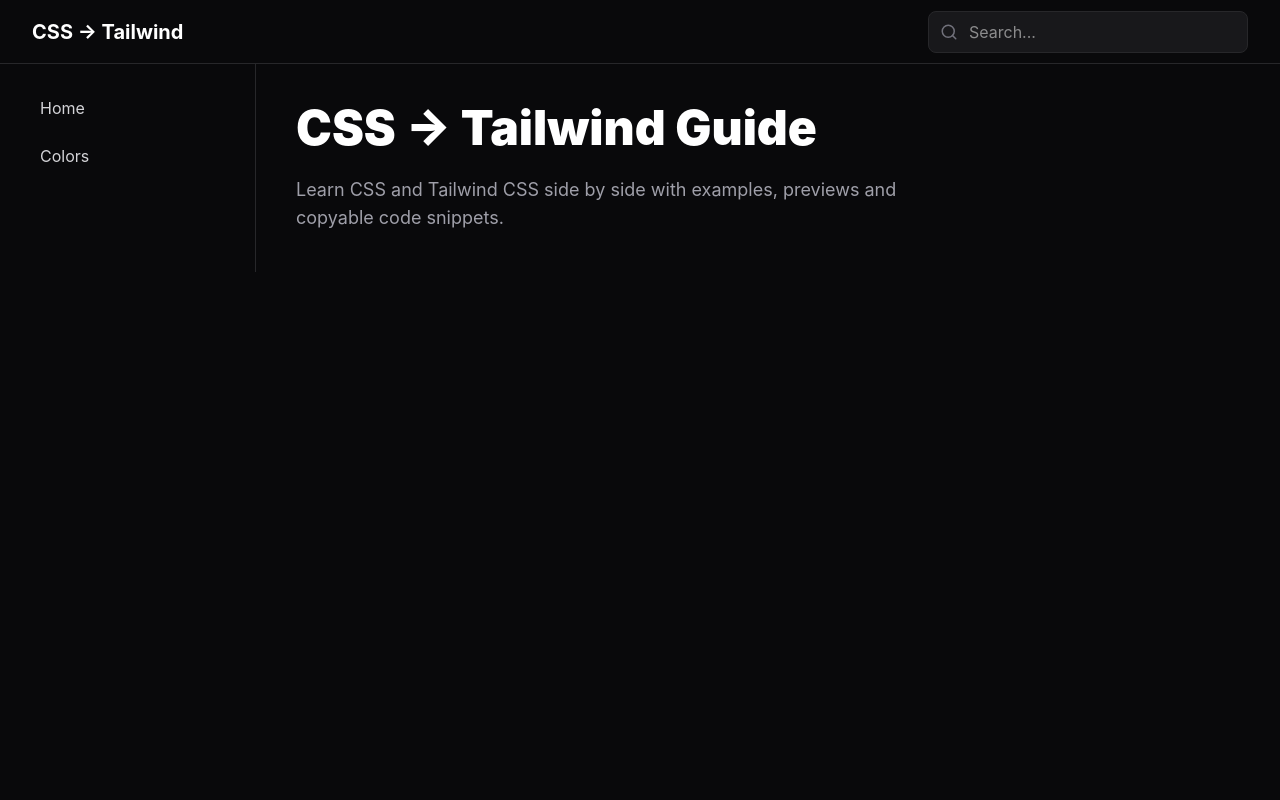
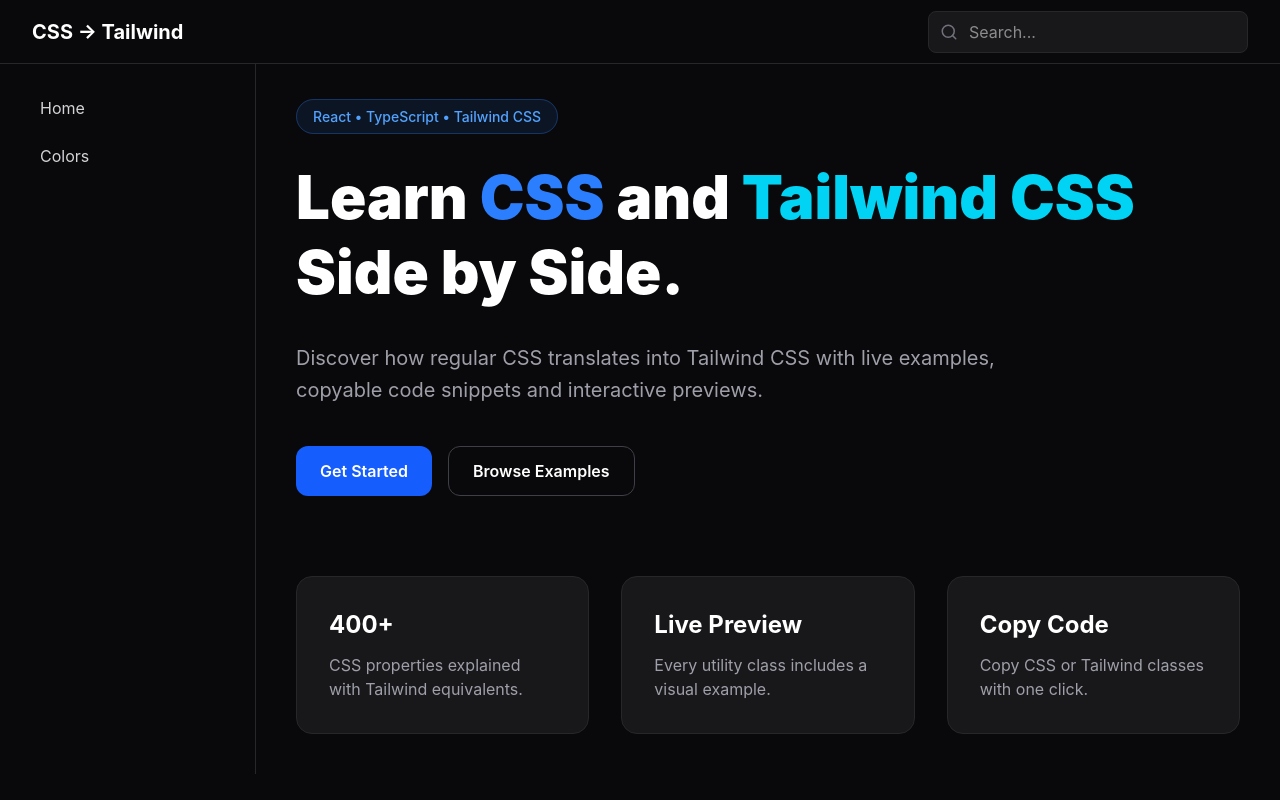
Before and after one commit to itzmitto/css-tailwind-guide, a React (Vite) app: page / in a window 1280 px wide. Built offline with nearby package versions, Linux system fonts and the light colour scheme.

Commit message:
home pagina gemaakt

```diff
--- a/src/pages/Home.tsx
+++ b/src/pages/Home.tsx
@@ -3,13 +3,60 @@
 export default function Home() {
     return (
         <Layout>
-            <h1 className="text-5xl font-black">
-                CSS → Tailwind Guide
-            </h1>
+            <section className="max-w-6xl">
+                <span className="rounded-full border border-blue-500/30 bg-blue-500/10 px-4 py-2 text-sm font-medium text-blue-400">
+                    React • TypeScript • Tailwind CSS
+                </span>
 
-            <p className="mt-6 max-w-2xl text-lg text-zinc-400">
-                Learn CSS and Tailwind CSS side by side with examples, previews and copyable code snippets.
-            </p>
+                <h1 className="mt-8 text-6xl font-black leading-tight">
+                    Learn
+                    <span className="text-blue-500"> CSS </span>
+                    and
+                    <span className="text-cyan-400"> Tailwind CSS</span>
+                    <br />
+                    Side by Side.
+                </h1>
+
+                <p className="mt-8 max-w-3xl text-xl leading-8 text-zinc-400">
+                    Discover how regular CSS translates into Tailwind CSS with live
+                    examples, copyable code snippets and interactive previews.
+                </p>
+
+                <div className="mt-10 flex gap-4">
+                    <button className="rounded-xl bg-blue-600 px-6 py-3 font-semibold transition hover:bg-blue-500">
+                        Get Started
+                    </button>
+
+                    <button className="rounded-xl border border-zinc-700 px-6 py-3 font-semibold transition hover:border-zinc-500 hover:bg-zinc-900">
+                        Browse Examples
+                    </button>
+                </div>
+                <div className="mt-20 grid grid-cols-3 gap-8">
+                    <div className="rounded-2xl border border-zinc-800 bg-zinc-900 p-8">
+                        <h2 className="text-2xl font-bold">400+</h2>
+
+                        <p className="mt-3 text-zinc-400">
+                            CSS properties explained with Tailwind equivalents.
+                        </p>
+                    </div>
+
+                    <div className="rounded-2xl border border-zinc-800 bg-zinc-900 p-8">
+                        <h2 className="text-2xl font-bold">Live Preview</h2>
+
+                        <p className="mt-3 text-zinc-400">
+                            Every utility class includes a visual example.
+                        </p>
+                    </div>
+
+                    <div className="rounded-2xl border border-zinc-800 bg-zinc-900 p-8">
+                        <h2 className="text-2xl font-bold">Copy Code</h2>
+
+                        <p className="mt-3 text-zinc-400">
+                            Copy CSS or Tailwind classes with one click.
+                        </p>
+                    </div>
+                </div>
+            </section>
         </Layout>
     );
 }
```
